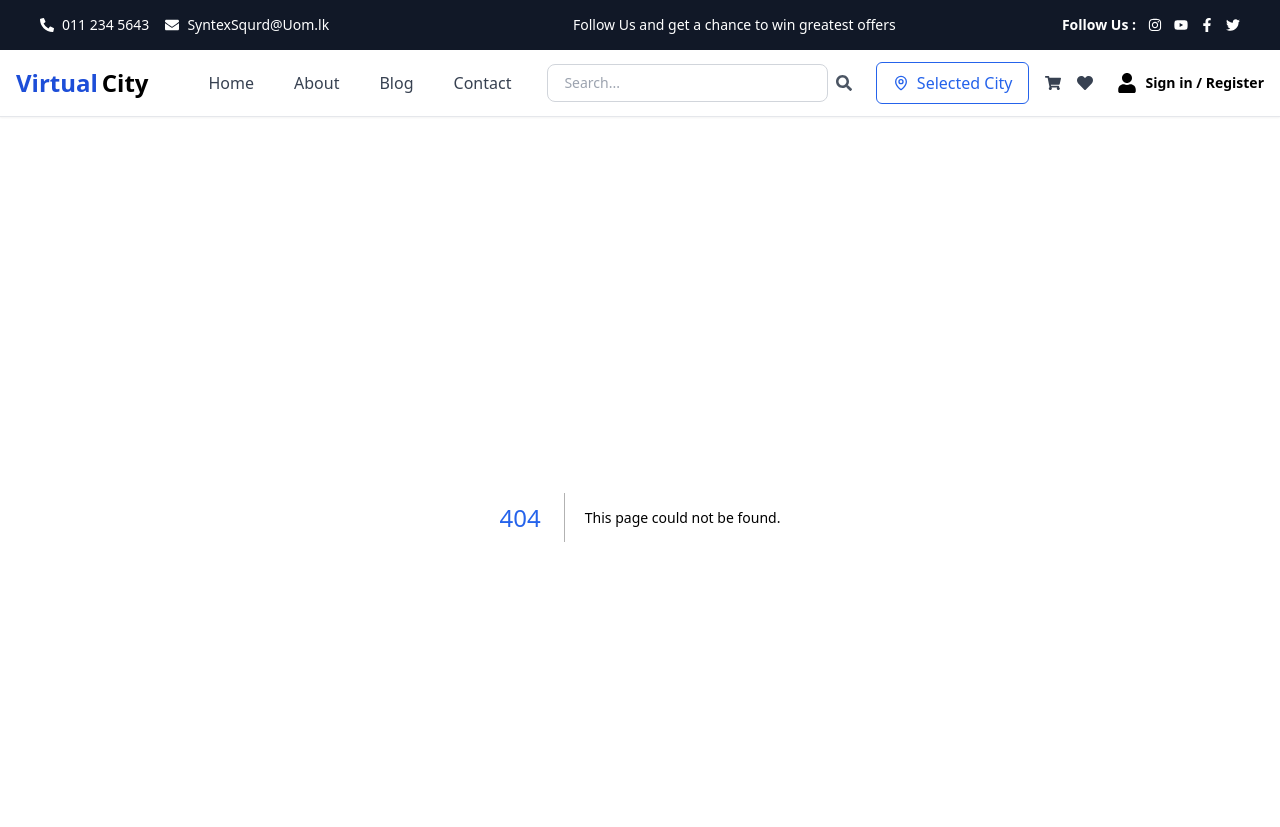
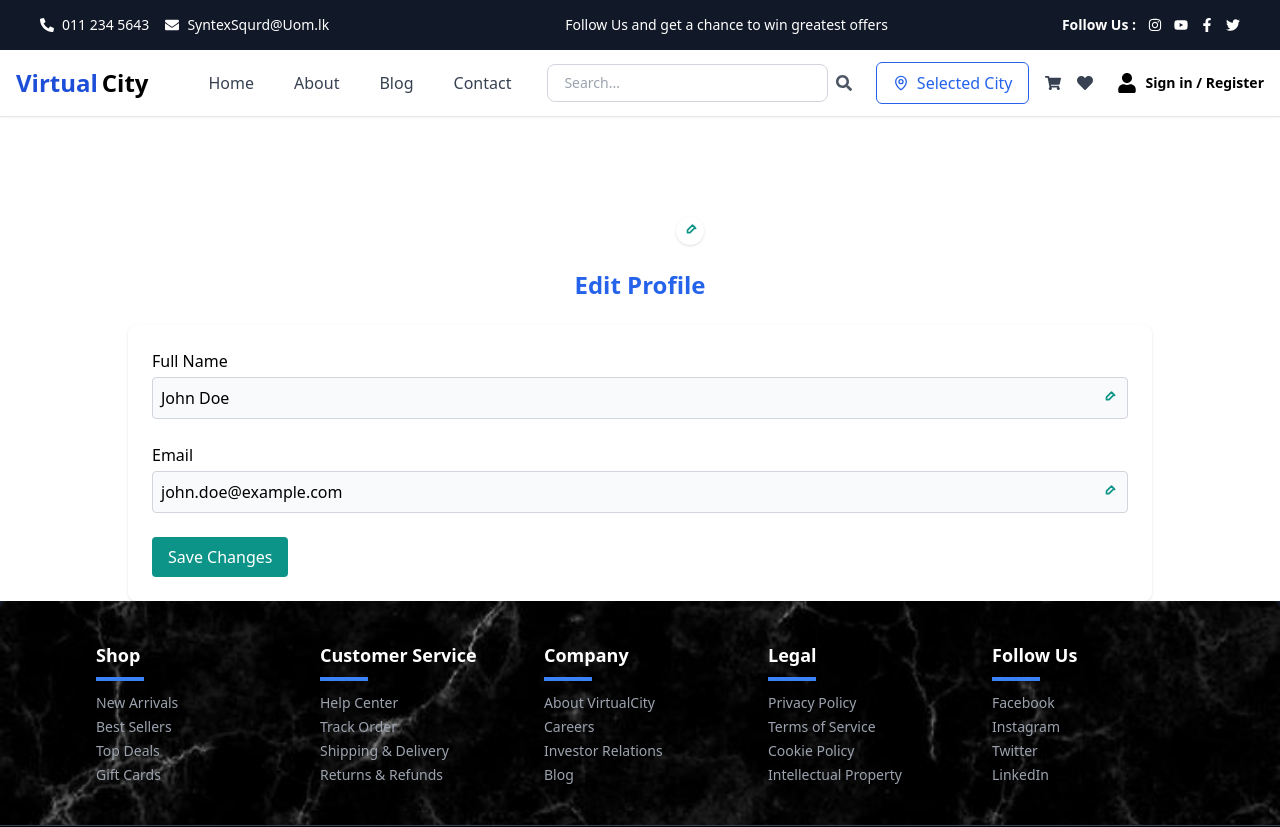
Before and after one commit to Zynovatex/shopping-application-web-frontend, a Next.js app: page /pages/setting/Myprofile in a window 1280 px wide. Before the commit this address had no page. Shown: the top 827 px of the page. Built offline with nearby package versions, Linux system fonts and the light colour scheme.

Commit message:
Add Myprofile page

```diff
--- a/app/component/layout/Sidebar.tsx
+++ /dev/null
@@ -1,39 +0,0 @@
-"use client";
-import { useState } from "react";
-import { FaStore } from "react-icons/fa";
-import { FiShoppingCart, FiTruck, FiList, FiStar, FiTag } from "react-icons/fi";
-
-const sidebarItems = [
-  { id: "all", icon: <FaStore />, label: "All Shops" },
-  { id: "grocery", icon: <FiShoppingCart />, label: "Grocery Stores" },
-  { id: "delivery", icon: <FiTruck />, label: "Delivery Services" },
-  { id: "categories", icon: <FiList />, label: "Categories" },
-  { id: "favorites", icon: <FiStar />, label: "Favorites" },
-  { id: "discounts", icon: <FiTag />, label: "Discounts" },
-];
-
-const Sidebar = () => {
-  const [active, setActive] = useState<string>("all");
-
-  return (
-    <div className="w-16 md:w-20 lg:w-24 min-h-screen bg-white shadow-lg flex flex-col items-center py-6 space-y-6">
-      {sidebarItems.map((item) => (
-        <button
-          key={item.id}
-          onClick={() => setActive(item.id)}
-          className={`flex items-center justify-center w-12 h-12 rounded-full transition-all duration-300
-            ${
-              active === item.id
-                ? "bg-blue-700 text-white"
-                : "text-blue-700 hover:bg-blue-100"
-            }`}
-          title={item.label} // Tooltip on hover
-        >
-          <span className="text-2xl">{item.icon}</span>
-        </button>
-      ))}
-    </div>
-  );
-};
-
-export default Sidebar;
--- /dev/null
+++ b/app/pages/setting/Myprofile/page.tsx
@@ -0,0 +1,236 @@
+"use client";
+
+import React, { useState, useRef, useEffect, ChangeEvent } from "react";
+import {
+  uploadProfilePicture,
+  updateProfile,
+  getUserProfile,
+  DisplayProfileData,
+} from "@/app/api/auth/profileApi"; // adjust path if needed
+
+export default function ProfilePage() {
+  // Profile states
+  const [name, setFullName] = useState("John Doe");
+  const [email, setEmail] = useState("john.doe@example.com");
+  const [profilePic, setProfilePic] = useState(
+    "https://i.pravatar.cc/150?img=12"
+  );
+
+  // Edit mode states
+  const [editName, setEditName] = useState(false);
+  const [editEmail, setEditEmail] = useState(false);
+
+  // File input ref and selected file state
+  const fileInputRef = useRef<HTMLInputElement | null>(null);
+  const [selectedFile, setSelectedFile] = useState<File | null>(null);
+
+  // Get auth token safely (client only)
+  const token =
+    typeof window !== "undefined"
+      ? localStorage.getItem("authToken") ?? ""
+      : "";
+
+  // Fetch profile data once on mount
+  useEffect(() => {
+    async function fetchProfile() {
+      if (!token) return;
+      try {
+        const data: DisplayProfileData = await getUserProfile(token);
+        // Update state with fetched data
+        setFullName(data.name);
+        setEmail(data.email);
+        setProfilePic(
+          data.profilePictureUrl ?? "https://i.pravatar.cc/150?img=12"
+        );
+      } catch (error) {
+        console.error("Failed to fetch profile data", error);
+      }
+    }
+    fetchProfile();
+  }, [token]);
+
+  // Handle file selection and preview
+  const handleFileChange = (e: ChangeEvent<HTMLInputElement>) => {
+    const file = e.target.files?.[0];
+    if (file) {
+      setSelectedFile(file);
+      const reader = new FileReader();
+      reader.onload = () => {
+        if (reader.result) setProfilePic(reader.result as string);
+      };
+      reader.readAsDataURL(file);
+    }
+  };
+
+  // Open hidden file input on icon click
+  const openFilePicker = () => {
+    fileInputRef.current?.click();
+  };
+
+  // Submit handler uploads picture (if changed) and updates profile
+  const handleSubmit = async (e: React.FormEvent) => {
+    e.preventDefault();
+    try {
+      let profilePictureUrl = profilePic;
+
+      // Upload new picture if selected
+      if (selectedFile) {
+        profilePictureUrl = await uploadProfilePicture(selectedFile);
+      }
+
+      // Call your existing updateProfile API (no changes needed here)
+      const response = await updateProfile({
+        name,
+        email,
+        profilePictureUrl,
+      });
+
+      console.log("Profile updated", response);
+
+      // Exit edit modes and reset file selection
+      setEditName(false);
+      setEditEmail(false);
+      setSelectedFile(null);
+
+      window.location.reload();
+    } catch (error) {
+      console.error("Failed to update profile:", error);
+    }
+  };
+
+  return (
+    <section className="max-w-5xl mx-auto">
+      {/* Profile Picture with edit icon */}
+      <div className="relative w-32 h-32 mx-auto mb-6">
+
+        <button
+          type="button"
+          onClick={openFilePicker}
+          className="absolute bottom-0 right-0 bg-white rounded-full p-1 shadow hover:bg-gray-100"
+          aria-label="Change profile picture"
+        >
+          {/* Pencil icon */}
+          <svg
+            xmlns="http://www.w3.org/2000/svg"
+            className="h-5 w-5 text-teal-600"
+            fill="none"
+            viewBox="0 0 24 24"
+            stroke="currentColor"
+          >
+            <path
+              strokeLinecap="round"
+              strokeLinejoin="round"
+              strokeWidth={2}
+              d="M15.232 5.232l3.536 3.536M9 11l6-6 3 3-6 6H9v-3z"
+            />
+          </svg>
+        </button>
+        <input
+          type="file"
+          accept="image/*"
+          ref={fileInputRef}
+          className="hidden"
+          onChange={handleFileChange}
+        />
+      </div>
+
+      <h1 className="text-2xl font-semibold mb-6 text-center">Edit Profile</h1>
+
+      <form
+        onSubmit={handleSubmit}
+        className="bg-white rounded-lg shadow p-6 space-y-6"
+      >
+        {/* Full Name Field */}
+        <div className="relative">
+          <label className="block mb-1 font-medium">Full Name</label>
+
+          {editName ? (
+            <input
+              type="text"
+              className="w-full border border-gray-300 rounded p-2"
+              value={name}
+              onChange={(e) => setFullName(e.target.value)}
+              required
+              autoFocus
+              onBlur={() => setEditName(false)}
+            />
+          ) : (
+            <div className="flex items-center justify-between border border-gray-300 rounded p-2 bg-gray-50">
+              <span>{name}</span>
+              <button
+                type="button"
+                onClick={() => setEditName(true)}
+                aria-label="Edit Full Name"
+                className="ml-2 text-teal-600 hover:text-teal-700 focus:outline-none"
+              >
+                <svg
+                  xmlns="http://www.w3.org/2000/svg"
+                  className="h-5 w-5"
+                  fill="none"
+                  viewBox="0 0 24 24"
+                  stroke="currentColor"
+                >
+                  <path
+                    strokeLinecap="round"
+                    strokeLinejoin="round"
+                    strokeWidth={2}
+                    d="M15.232 5.232l3.536 3.536M9 11l6-6 3 3-6 6H9v-3z"
+                  />
+                </svg>
+              </button>
+            </div>
+          )}
+        </div>
+
+        {/* Email Field */}
+        <div className="relative">
+          <label className="block mb-1 font-medium">Email</label>
+
+          {editEmail ? (
+            <input
+              type="email"
+              className="w-full border border-gray-300 rounded p-2"
+              value={email}
+              onChange={(e) => setEmail(e.target.value)}
+              required
+              autoFocus
+              onBlur={() => setEditEmail(false)}
+            />
+          ) : (
+            <div className="flex items-center justify-between border border-gray-300 rounded p-2 bg-gray-50">
+              <span>{email}</span>
+              <button
+                type="button"
+                onClick={() => setEditEmail(true)}
+                aria-label="Edit Email"
+                className="ml-2 text-teal-600 hover:text-teal-700 focus:outline-none"
+              >
+                <svg
+                  xmlns="http://www.w3.org/2000/svg"
+                  className="h-5 w-5"
+                  fill="none"
+                  viewBox="0 0 24 24"
+                  stroke="currentColor"
+                >
+                  <path
+                    strokeLinecap="round"
+                    strokeLinejoin="round"
+                    strokeWidth={2}
+                    d="M15.232 5.232l3.536 3.536M9 11l6-6 3 3-6 6H9v-3z"
+                  />
+                </svg>
+              </button>
+            </div>
+          )}
+        </div>
+
+        <button
+          type="submit"
+          className="bg-teal-600 text-white px-4 py-2 rounded hover:bg-teal-700"
+        >
+          Save Changes
+        </button>
+      </form>
+    </section>
+  );
+}
```
